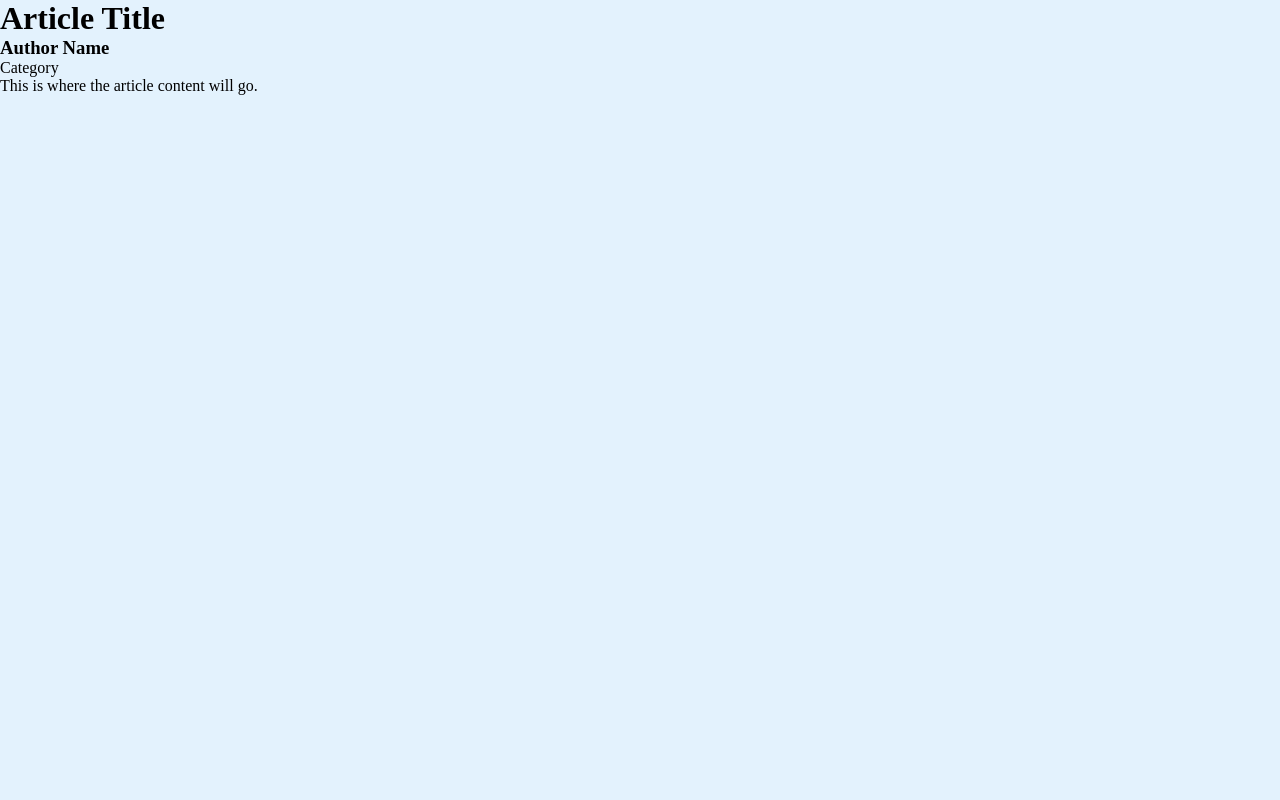
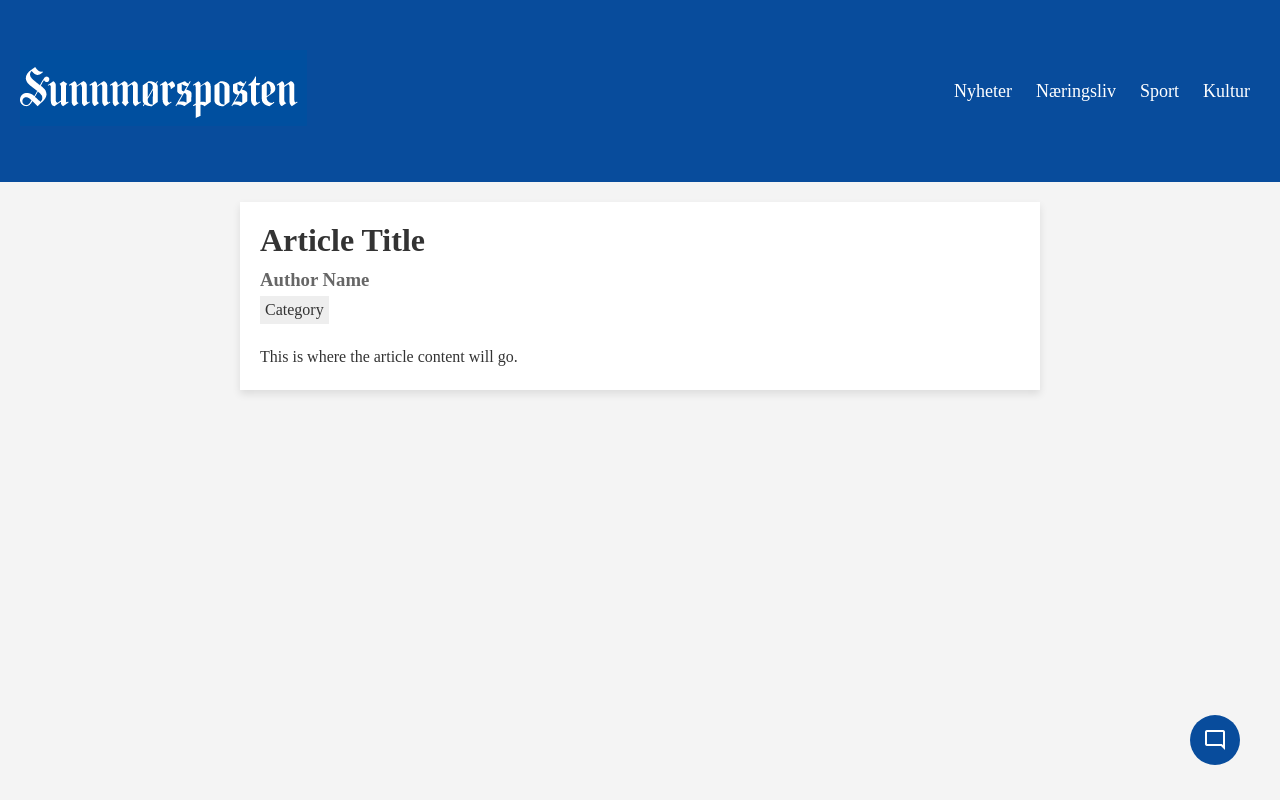
Before and after one commit to eirilovi/SMPBOT, a website: page public/article.html in a window 1280 px wide. Drawn offline with nearby package versions, Linux system fonts and the light colour scheme; no server answers.

Commit message:
ArticlePage and some Html/css adjustments

```diff
--- a/public/article.html
+++ b/public/article.html
@@ -5,9 +5,13 @@
     <meta name="viewport" content="width=device-width, initial-scale=1.0">
     <title>Article Page</title>
     <link rel="stylesheet" href="style.css"> <!-- Assuming you have a CSS file for styles -->
+    <link rel="stylesheet" href="https://fonts.googleapis.com/css2?family=Material+Symbols+Outlined:opsz,wght,FILL,GRAD@48,400,0,0" />
+    <link rel="stylesheet" href="articlestyle.css">
     <script src="article.js"></script> <!-- Your JavaScript file -->
+    <script src="scrpit.js" defer></script>
 </head>
 <body>
+  <div id="header-placeholder"></div>
   <div class="article-container">
     <h1 id="article-title">Article Title</h1>
     <h3 id="article-author">Author Name</h3>
@@ -15,5 +19,27 @@
 
     <p id="article-content">This is where the article content will go.</p>
 </div>
+<button class="chatbot-toggler">
+  <span class="material-symbols-outlined">mode_comment</span>
+  <span class="material-symbols-outlined">close</span>
+</button>
+
+<div id="chatbot" class="chatbot">
+<header>
+  <h2>Chatbot</h2>
+  <span class="material-symbols-outlined">close</span>
+</header>
+  <ul class="chatbox">
+      <li class="chat incoming">
+          <span class="material-symbols-outlined">smart_toy</span>
+          <p>Hei! Jeg er Sunnmørspostens Chatbot!<br></p>
+      </li>
+  </ul>
+  <div class="chat-input">
+      <textarea placeholder="Skriv her..." required></textarea>
+      <span id="send-btn" class="material-symbols-outlined">send</span>
+  </div>
+</div>
+</body>
 </body>
 </html>
--- /dev/null
+++ b/public/articlestyle.css
@@ -0,0 +1,52 @@
+/* General body styling */
+body {
+  font-family: 'Arial', sans-serif;
+  margin: 0;
+  padding: 0;
+  background-color: #f4f4f4;
+}
+
+/* Header placeholder for future use */
+#header-placeholder {
+  background-color: #084c9c;
+  color: white;
+  text-align: center;
+  padding: 20px 0;
+}
+
+/* Container for the article */
+.article-container {
+  margin: 20px auto;
+  width: 80%;
+  max-width: 800px;
+  background-color: white;
+  padding: 20px;
+  box-shadow: 0 4px 8px rgba(0,0,0,0.1);
+}
+
+/* Article title styling */
+#article-title {
+  color: #333;
+  margin-bottom: 10px;
+}
+
+/* Article author styling */
+#article-author {
+  color: #666;
+  margin-bottom: 5px;
+}
+
+/* Article category styling */
+#article-category {
+  background-color: #eee;
+  color: #333;
+  padding: 5px;
+  display: inline-block;
+  margin-bottom: 20px;
+}
+
+/* Article content styling */
+#article-content {
+  color: #333;
+  line-height: 1.6;
+}
--- a/public/header.component.html
+++ b/public/header.component.html
@@ -23,6 +23,7 @@
     margin-left: 20px;
     font-size: 24px;
     font-weight: bold;
+    color: white;
   }
 
   .header nav {
@@ -61,7 +62,7 @@
 
 <div class="header">
   <div class="logo">
-    <a href="/">Sunnmørsposten</a>
+    <img src="materials/image.png" alt="A description of the image">
   </div>
   <nav>
     <a href="/categories/nyheter.html" class="nav-link">Nyheter</a>
```
Also changed, not shown: index.html (+0 -1 lines), public/materials/image.png (added).
